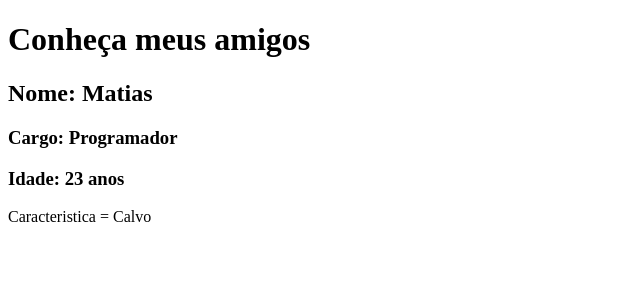
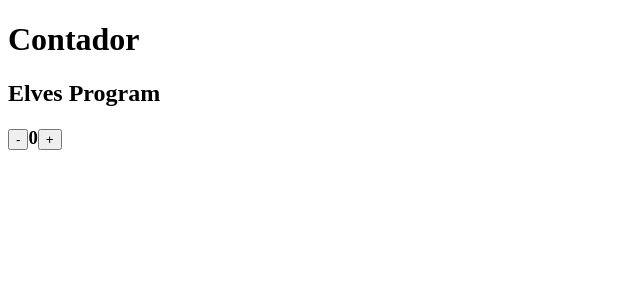
Before and after one commit to ElvesAguiar/reactLessons, a React (Create React App) app: page / in a window 1280 px wide. Shown: the top 300 px of the page, without its empty margins (0-640 px from the left). Built offline with nearby package versions, Linux system fonts and the light colour scheme.

Commit message:
feat: state lesson

```diff
--- a/src/App.js
+++ b/src/App.js
@@ -1,85 +1,59 @@
+import React, { Component } from "react";
 
-import React, {Component, component} from 'react';
+class App extends Component {
+  constructor(props) {
+    super(props);
+    this.state = {
+      name:"Elves",
+      count: 0,
+    };
 
-/*
-const Amigos = (props) => {
-  return (<div>
-    <Sobre nome={props.nome} cargo={props.cargo}
-    idade={props.idade} />
-    <Caracteristicas caracteristica={props.caracteristica} />
-    <hr></hr>
-  </div>);
-};
+    this.add = this.add.bind(this);
+    this.remove = this.remove.bind(this);
+    this.showName = this.showName.bind(this);
+  }
 
-const Sobre = (props) => {
-  return(
-    <div>
-      <h2>Nome: {props.nome}</h2>
-      <h3>Cargo: {props.cargo}</h3>
-      <h3>Idade: {props.idade}</h3>
-    </div>
-  );
-};
+  add() {
+    let state = this.state;
+    state.name="Memê";
+    state.count += 1;
 
-const Caracteristicas = (props) => {
-  return(
-    <div>
-      <a>caracteristica: {props.caracteristica}</a>
-    </div>
-  );
-};
+    this.setState(state);
+  }
 
-export default function App(){
-  return(
-    <div>
-      <h1> conhecça meus amigos</h1>
-      <Amigos nome= "Matias" cargo="Programador" idade="23" caracteristica="Calvo"/>
-      <Amigos nome= "Vih0" cargo="Programadora" idade="21" caracteristica="Baixinha"/>
-      <Amigos nome= "Karol" cargo="Programadora" idade="22" caracteristica="Preta"/>
-    </div>
-  );
-};
-*/
+  remove() {
+    let state = this.state;
+    state.name="Julio";
+    if(state.count === 0){
+      alert("opa chegou a zero");
+      return;
+    }
 
-class Amigos extends Component{
-  render(){
-    return(
+    state.count -= 1;
+    this.setState(state);
+  }
+
+  showName(){
+    let state = this.state;
+
+    this.setState(state);
+  };
+
+  render() {
+    return (
       <div>
-        <Sobre nome={this.props.nome} cargo={this.props.cargo} idade={this.props.idade}/>
-        <Caracteristicas caracteristica = {this.props.caracteristica}/>
+        <h1>Contador</h1>
+        <h2>{this.state.name} Program</h2>
+        <h3>
+
+          <button onClick={this.remove}>-</button>
+          {this.state.count}
+
+          <button onClick={this.add}>+</button>
+        </h3>
       </div>
     );
-  };
-};
+  }
+}
 
-class Sobre extends Component{
-  render(){
-    return(
-      <div>
-        <h2>Nome: {this.props.nome}</h2>
-        <h3>Cargo: {this.props.cargo}</h3>
-        <h3>Idade: {this.props.idade} anos</h3>
-      </div>
-    );
-  };
-};
-
-class Caracteristicas extends Component{
-  render(){
-    return(
-      <div>
-        <a>Caracteristica = {this.props.caracteristica}</a>
-      </div>
-    );
-  };
-};
-
-
-export default function App(){
-  return(
-    <div>
-      <h1>Conheça meus amigos</h1>
-      <Amigos nome= "Matias" cargo="Programador" idade="23" caracteristica="Calvo"/>
-    </div>
-  );
-};
+export default App;
```
